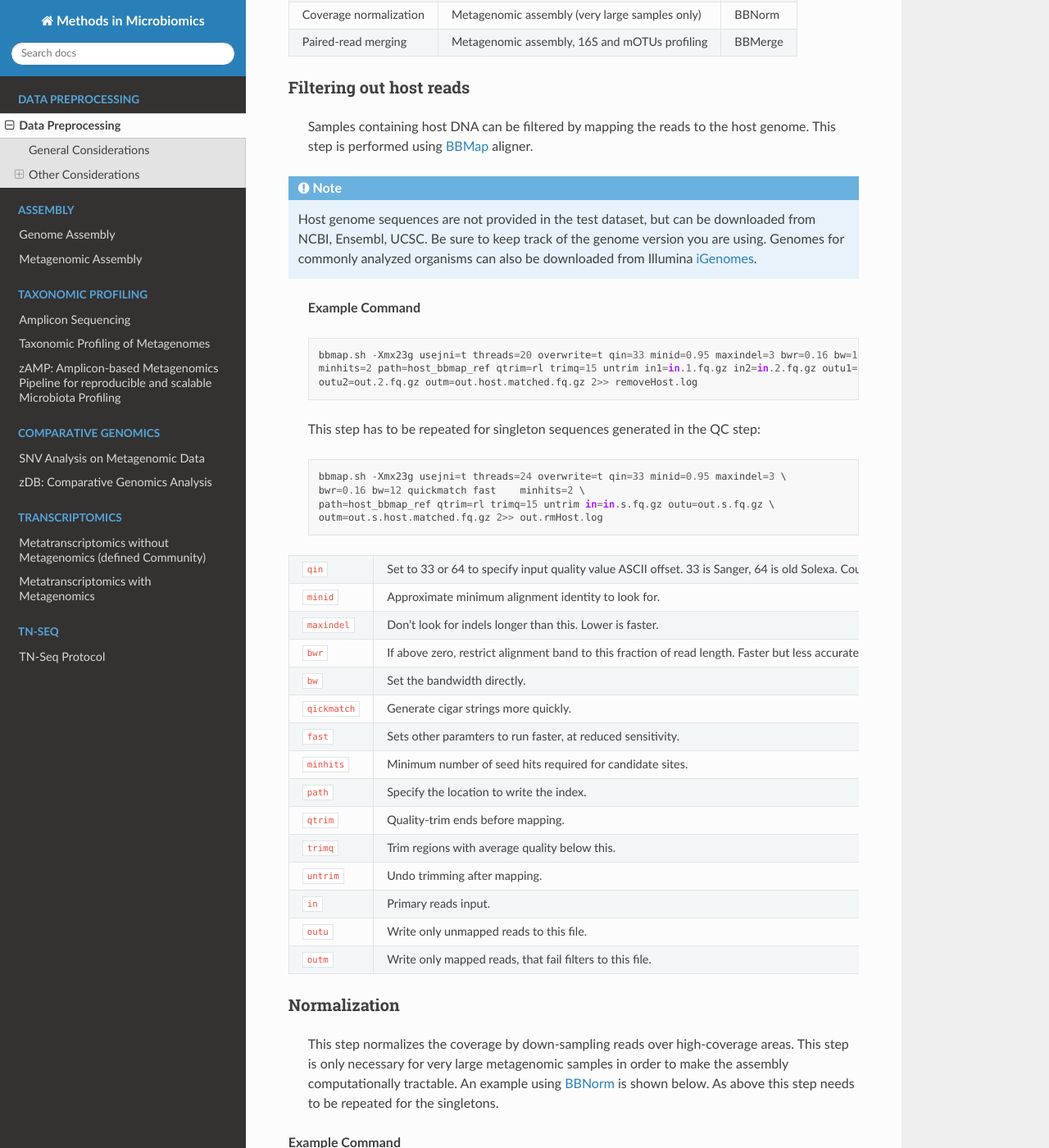
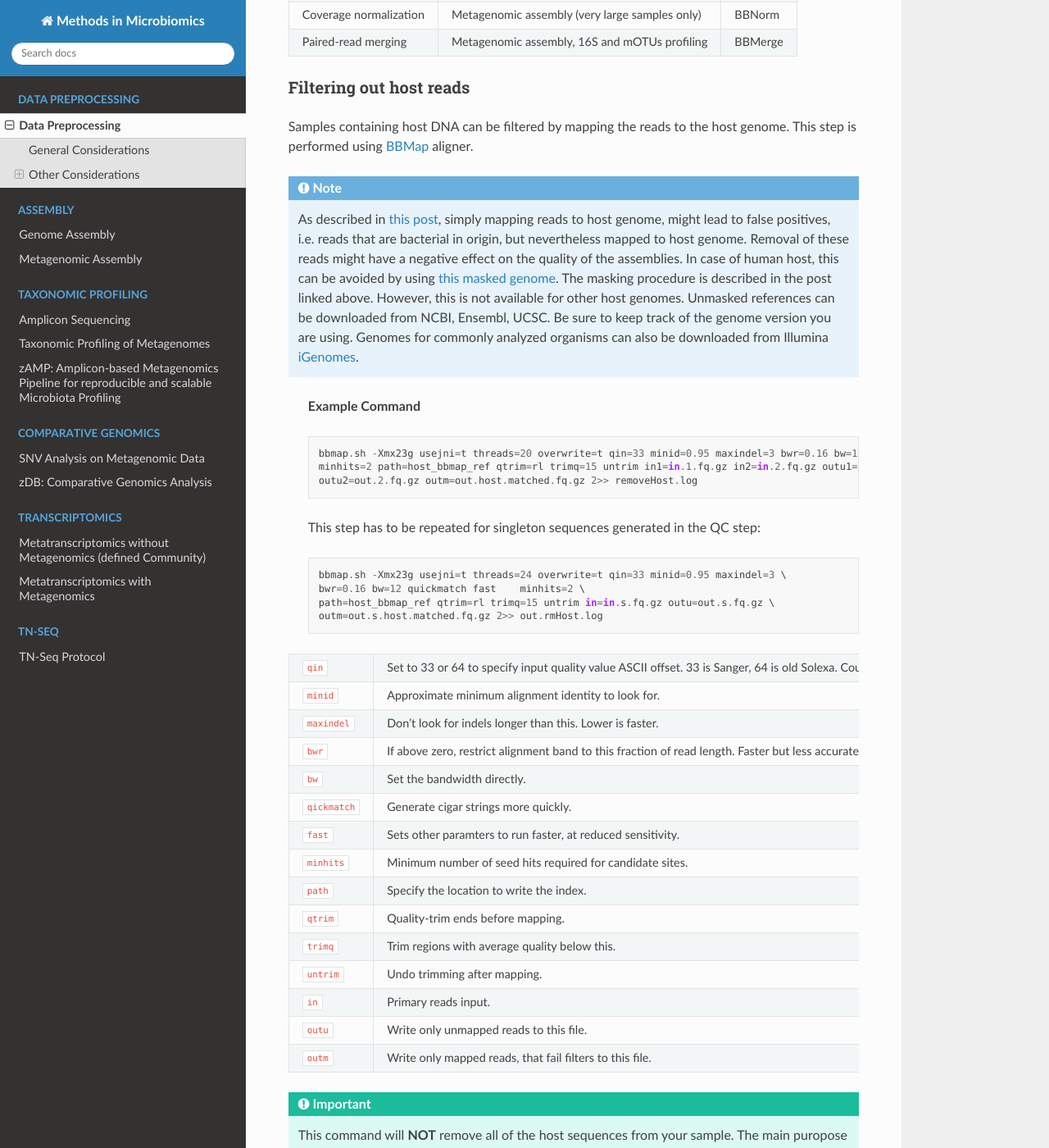
Before and after one commit to MicrobiologyETHZ/Methods_in_Microbiomics, a Sphinx documentation site: the page built from docs/preprocessing/preprocessing.rst, in a window 1280 px wide and 1400 px high, scrolled down 3560 px. Shown: the whole window at 82% size. Built offline with Sphinx 7.4.7 and the Read the Docs theme 2.0.0, drawn with Linux system fonts in a browser that asks for light colours; some of the changed text lies outside the part shown.

Commit message:
Edited host removal protocol

```diff
--- a/docs/preprocessing/preprocessing.rst
+++ b/docs/preprocessing/preprocessing.rst
@@ -141,13 +141,15 @@ Paired-read merging         Metagenomic assembly, 16S and mOTUs profiling    BBM
 
 Filtering out host reads
 ^^^^^^^^^^^^^^^^^^^^^^^^
-    Samples containing host DNA can be filtered by mapping the reads to the host genome. This step is performed using `BBMap <https://jgi.doe.gov/data-and-tools/software-tools/bbtools/bb-tools-user-guide/bbmap-guide/>`_ aligner.
+Samples containing host DNA can be filtered by mapping the reads to the host genome. This step is performed using `BBMap <https://jgi.doe.gov/data-and-tools/software-tools/bbtools/bb-tools-user-guide/bbmap-guide/>`_ aligner.
 
 
 .. note::
-    Host genome sequences are not provided in the test dataset, but can be downloaded from NCBI, Ensembl, UCSC. Be sure to keep track of the genome version you are using. Genomes for commonly analyzed organisms can also be downloaded from Illumina iGenomes_.
+    As described in `this post`_, simply mapping reads to host genome, might lead to false positives, i.e. reads that are bacterial in origin, but nevertheless mapped to host genome. Removal of these reads might have a negative effect on the quality of the assemblies. In case of human host, this can be avoided by using `this masked genome`_. The masking procedure is described in the post linked above. However, this is not available for other host genomes. Unmasked references can be downloaded from NCBI, Ensembl, UCSC. Be sure to keep track of the genome version you are using. Genomes for commonly analyzed organisms can also be downloaded from Illumina iGenomes_.
 
 .. _iGenomes: https://support.illumina.com/sequencing/sequencing_software/igenome.html
+.. _this post: https://www.seqanswers.com/forum/bioinformatics/bioinformatics-aa/37175-introducing-removehuman-human-contaminant-removal
+.. _this masked genome: https://drive.google.com/file/d/0B3llHR93L14wd0pSSnFULUlhcUk/edit?resourcekey=0-PsIKmg2q4EvTGWGOUjsKGQ
 
     **Example Command**
 
@@ -184,6 +186,10 @@ Filtering out host reads
 ``outu``             Write only unmapped reads to this file.
 ``outm``             Write only mapped reads, that fail filters to this file.
 =============    ==========================================================
+
+.. important::
+
+    This command will **NOT** remove all of the host sequences from your sample. The main puropose of the host removal as described here, is to improve metagenome assemblies, not to eliminate all of the host sequences, i.e. if you're working with humand data, **some human reads might still be present** in your samples.
 
 
 Normalization
```
